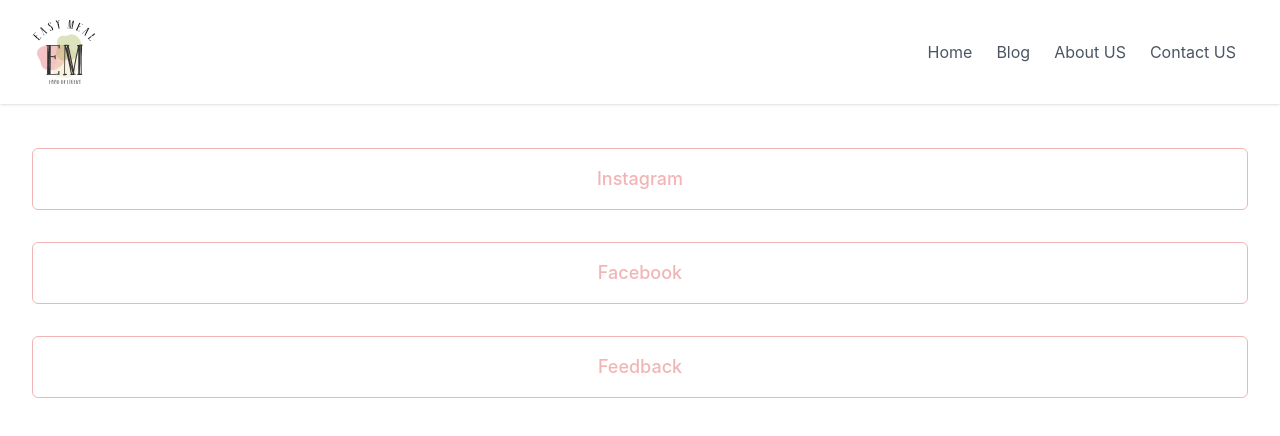
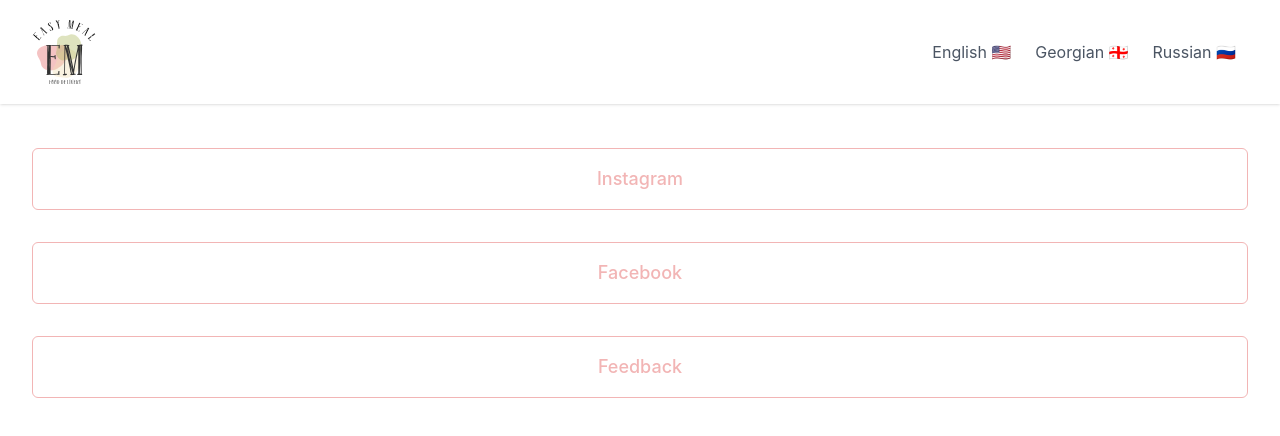
Before and after one commit to georgeboozin/easy-meal, a Next.js app: page /multi-link in a window 1280 px wide. Shown: the top 436 px of the page. Built offline with nearby package versions, Linux system fonts and the light colour scheme.

Commit message:
add locales

```diff
--- a/next.config.js
+++ b/next.config.js
@@ -1,6 +1,10 @@
 /** @type {import('next').NextConfig} */
 const nextConfig = {
   reactStrictMode: true,
-}
+  i18n: {
+    locales: ["en", "ru", "ge"],
+    defaultLocale: "en",
+  },
+};
 
-module.exports = nextConfig
+module.exports = nextConfig;
--- /dev/null
+++ b/src/components/HeaderWithLocale/Header.module.css
@@ -0,0 +1,4 @@
+.root {
+  background: #000;
+  color: #fff;
+}
--- /dev/null
+++ b/src/components/HeaderWithLocale/Header.tsx
@@ -0,0 +1,95 @@
+import { useState } from "react";
+import styles from "./Header.module.css";
+import { IconPrimary } from "../Icons/IconPrimary";
+import { useRouter } from "next/router";
+
+interface Props {}
+
+export const Header = ({}: Props) => {
+  const [navbar, setNavbar] = useState(false);
+  const { asPath, pathname, query, push } = useRouter();
+
+  const handleClick = (locale: "en" | "ge" | "ru") => () => {
+    push({ pathname, query }, asPath, { locale });
+    setNavbar(!navbar);
+  };
+
+  return (
+    <nav className="w-full bg-white shadow">
+      <div className="justify-between px-4 mx-auto lg:max-w-7xl md:items-center md:flex md:px-8">
+        <div>
+          <div className="flex items-center justify-between py-3 md:py-5 md:block">
+            <a href="javascript:void(0)">
+              <h2 className="text-2xl font-bold">
+                <IconPrimary width={64} height={64} />
+              </h2>
+            </a>
+            <div className="md:hidden">
+              <button
+                className="p-2 text-gray-700 rounded-md outline-none focus:border-gray-400 focus:border"
+                onClick={() => setNavbar(!navbar)}
+              >
+                {navbar ? (
+                  <svg
+                    xmlns="http://www.w3.org/2000/svg"
+                    className="w-6 h-6"
+                    viewBox="0 0 20 20"
+                    fill="currentColor"
+                  >
+                    <path
+                      fillRule="evenodd"
+                      d="M4.293 4.293a1 1 0 011.414 0L10 8.586l4.293-4.293a1 1 0 111.414 1.414L11.414 10l4.293 4.293a1 1 0 01-1.414 1.414L10 11.414l-4.293 4.293a1 1 0 01-1.414-1.414L8.586 10 4.293 5.707a1 1 0 010-1.414z"
+                      clipRule="evenodd"
+                    />
+                  </svg>
+                ) : (
+                  <svg
+                    xmlns="http://www.w3.org/2000/svg"
+                    className="w-6 h-6"
+                    fill="none"
+                    viewBox="0 0 24 24"
+                    stroke="currentColor"
+                    strokeWidth={2}
+                  >
+                    <path
+                      strokeLinecap="round"
+                      strokeLinejoin="round"
+                      d="M4 6h16M4 12h16M4 18h16"
+                    />
+                  </svg>
+                )}
+              </button>
+            </div>
+          </div>
+        </div>
+        <div
+          className={navbar ? "absolute left-0 bg-white w-full h-screen" : ""}
+        >
+          <div
+            className={`flex-1 justify-self-center px-3 pb-3 mt-8 md:block md:pb-0 md:mt-0 ${
+              navbar ? "block" : "hidden"
+            }`}
+          >
+            <ul className="items-center justify-center space-y-8 md:flex md:space-x-6 md:space-y-0">
+              <li className="text-gray-600 hover:text-gray-900">
+                <a href="javascript:void(0)" onClick={handleClick("en")}>
+                  English 🇺🇸
+                </a>
+              </li>
+              <li className="text-gray-600 hover:text-gray-900">
+                <a href="javascript:void(0)" onClick={handleClick("ge")}>
+                  Georgian 🇬🇪
+                </a>
+              </li>
+              <li className="text-gray-600 hover:text-gray-900">
+                <a href="javascript:void(0)" onClick={handleClick("ru")}>
+                  Russian 🇷🇺
+                </a>
+              </li>
+            </ul>
+          </div>
+        </div>
+      </div>
+    </nav>
+  );
+};
--- /dev/null
+++ b/src/components/HeaderWithLocale/index.ts
@@ -0,0 +1 @@
+export * from "./Header";
--- /dev/null
+++ b/src/components/MultiLink/Menu.module.css
@@ -0,0 +1,4 @@
+.root {
+  background: #000;
+  color: #fff;
+}
--- /dev/null
+++ b/src/components/MultiLink/MultiLink.tsx
@@ -0,0 +1,26 @@
+import Link from "next/link";
+import { useRouter } from "next/router";
+import i18n from "./assets/i18n.json";
+
+import styles from "./MultiLink.module.css";
+
+interface Props {}
+
+export const MultiLink = ({}: Props) => {
+  const { locale, locales, asPath, pathname, query, push } = useRouter();
+  console.log(locale, locales, asPath);
+  const links = i18n[locale as "en" | "ge" | "ru"].links.map((link) => (
+    <div key={link.title} className="rounded-md my-8">
+      <a
+        href={link.href}
+        target="_blank"
+        rel="noreferrer"
+        className="w-full flex items-center justify-center px-8 py-3 text-wewak font-medium rounded-md text-gray-900 border border-wewak hover:border-beryl hover:text-white bg-white hover:bg-beryl md:py-4 md:text-lg md:px-10"
+      >
+        {link.title}
+      </a>
+    </div>
+  ));
+
+  return <div className="px-8 py-3">{links}</div>;
+};
--- /dev/null
+++ b/src/components/MultiLink/assets/i18n.json
@@ -0,0 +1,59 @@
+{
+  "en": {
+    "links": [
+      {
+        "locale": "en",
+        "title": "Instagram",
+        "href": "https://www.instagram.com/__easymeal__/"
+      },
+      {
+        "locale": "en",
+        "title": "Facebook",
+        "href": "https://www.facebook.com/profile.php?id=100086515950120"
+      },
+      {
+        "locale": "en",
+        "title": "Feedback",
+        "href": "https://www.google.com/forms/about/"
+      }
+    ]
+  },
+  "ru": {
+    "links": [
+      {
+        "locale": "ru",
+        "title": "Instagram",
+        "href": "https://www.instagram.com/__easymeal__/"
+      },
+      {
+        "locale": "ru",
+        "title": "Facebook",
+        "href": "https://www.facebook.com/profile.php?id=100086515950120"
+      },
+      {
+        "locale": "ru",
+        "title": "Оставить отзыв",
+        "href": "https://www.google.com/forms/about/"
+      }
+    ]
+  },
+  "ge": {
+    "links": [
+      {
+        "locale": "ge",
+        "title": "Instagram",
+        "href": "https://www.instagram.com/__easymeal__/"
+      },
+      {
+        "locale": "ge",
+        "title": "Facebook",
+        "href": "https://www.facebook.com/profile.php?id=100086515950120"
+      },
+      {
+        "locale": "ge",
+        "title": "კავშირი",
+        "href": "https://www.google.com/forms/about/"
+      }
+    ]
+  }
+}
--- /dev/null
+++ b/src/components/MultiLink/index.ts
@@ -0,0 +1 @@
+export * from "./MultiLink";
--- a/src/pages/index.tsx
+++ b/src/pages/index.tsx
@@ -1,22 +1,3 @@
-import type { NextPage } from "next";
-import { Header } from "components/Header";
-import { Hero } from "components/Hero";
-import { Slider } from "components/Slider";
-import { Benefits } from "components/Benefits";
-import { Menu } from "components/Menu";
-import { Footer } from "components/Footer";
+import MultiLinkPage from "./multi-link";
 
-const Home: NextPage = () => {
-  return (
-    <>
-      <Header />
-      <Hero />
-      <Slider />
-      <Benefits />
-      <Menu />
-      <Footer />
-    </>
-  );
-};
-
-export default Home;
+export default MultiLinkPage;
--- /dev/null
+++ b/src/pages/main.tsx
@@ -0,0 +1,22 @@
+import type { NextPage } from "next";
+import { Header } from "components/Header";
+import { Hero } from "components/Hero";
+import { Slider } from "components/Slider";
+import { Benefits } from "components/Benefits";
+import { Menu } from "components/Menu";
+import { Footer } from "components/Footer";
+
+const Home: NextPage = () => {
+  return (
+    <>
+      <Header />
+      <Hero />
+      <Slider />
+      <Benefits />
+      <Menu />
+      <Footer />
+    </>
+  );
+};
+
+export default Home;
--- a/src/pages/multi-link.tsx
+++ b/src/pages/multi-link.tsx
@@ -1,43 +1,14 @@
 import type { NextPage } from "next";
-import { Header } from "components/Header";
-import { Hero } from "components/Hero";
-import { Slider } from "components/Slider";
-import { Benefits } from "components/Benefits";
-import { Menu } from "components/Menu";
-import { Footer } from "components/Footer";
+import { Header } from "components/HeaderWithLocale";
+import { MultiLink } from "components/MultiLink";
 
-const Home: NextPage = () => {
+const MultiLinkPage: NextPage = () => {
   return (
     <>
       <Header />
-      <div className="px-8 py-3">
-        <div className="rounded-md my-8">
-          <a
-            href="#twitter"
-            className="w-full flex items-center justify-center px-8 py-3 text-wewak font-medium rounded-md text-gray-900 border border-wewak hover:border-beryl hover:text-white bg-white hover:bg-beryl md:py-4 md:text-lg md:px-10"
-          >
-            Instagram
-          </a>
-        </div>
-        <div className="rounded-md my-8">
-          <a
-            href="#twitter"
-            className="w-full flex items-center justify-center px-8 py-3 text-wewak font-medium rounded-md text-gray-900 border border-wewak hover:border-beryl hover:text-white bg-white hover:bg-beryl md:py-4 md:text-lg md:px-10"
-          >
-            Facebook
-          </a>
-        </div>
-        <div className="rounded-md my-8">
-          <a
-            href="#twitter"
-            className="w-full flex items-center justify-center px-8 py-3 text-wewak font-medium rounded-md text-gray-900 border border-wewak hover:border-beryl hover:text-white bg-white hover:bg-beryl md:py-4 md:text-lg md:px-10"
-          >
-            Feedback
-          </a>
-        </div>
-      </div>
+      <MultiLink />
     </>
   );
 };
 
-export default Home;
+export default MultiLinkPage;
```
